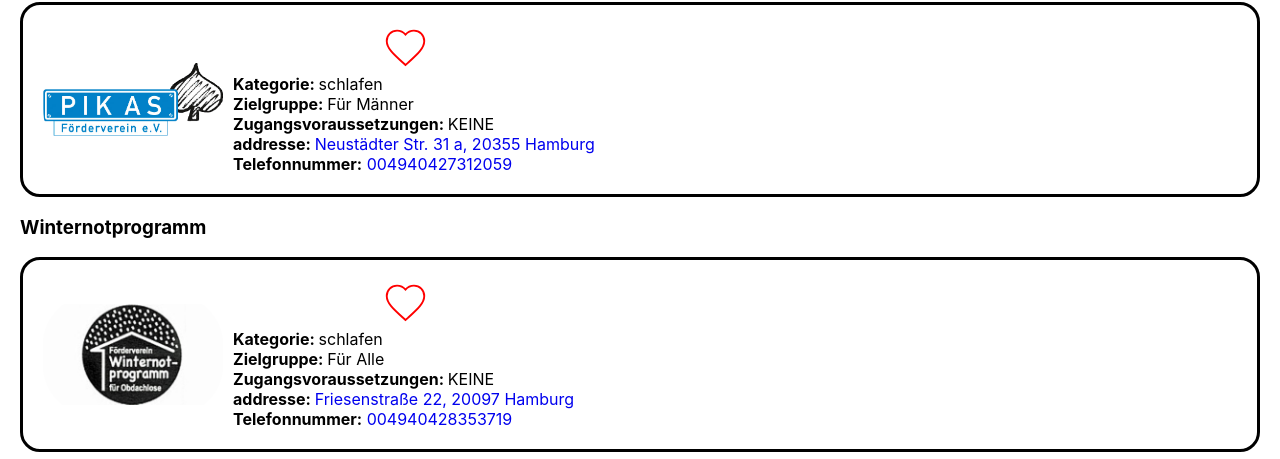
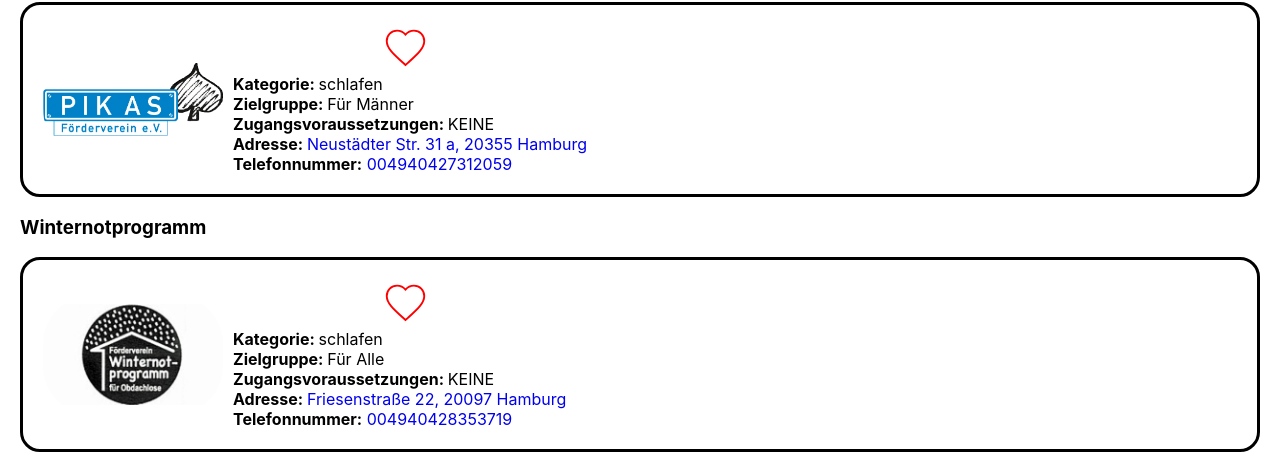
Before and after one commit to BucherLara/Capstone-Project, a Next.js app: page /sleep in a window 1280 px wide. Shown: the part 307-766 px from the top of the page. Built offline with nearby package versions, Linux system fonts and the light colour scheme.

Commit message:
fix spellin again

```diff
--- a/components/Facility/index.js
+++ b/components/Facility/index.js
@@ -73,7 +73,7 @@ export default function Facility({ facility, setFacilities }) {
             {requirements}
           </ListItem>
           <ListItem>
-            <StyledSpan>addresse: </StyledSpan>
+            <StyledSpan>Adresse: </StyledSpan>
             <StyledLink href={link} target="_blank">
               {address}
             </StyledLink>
```
